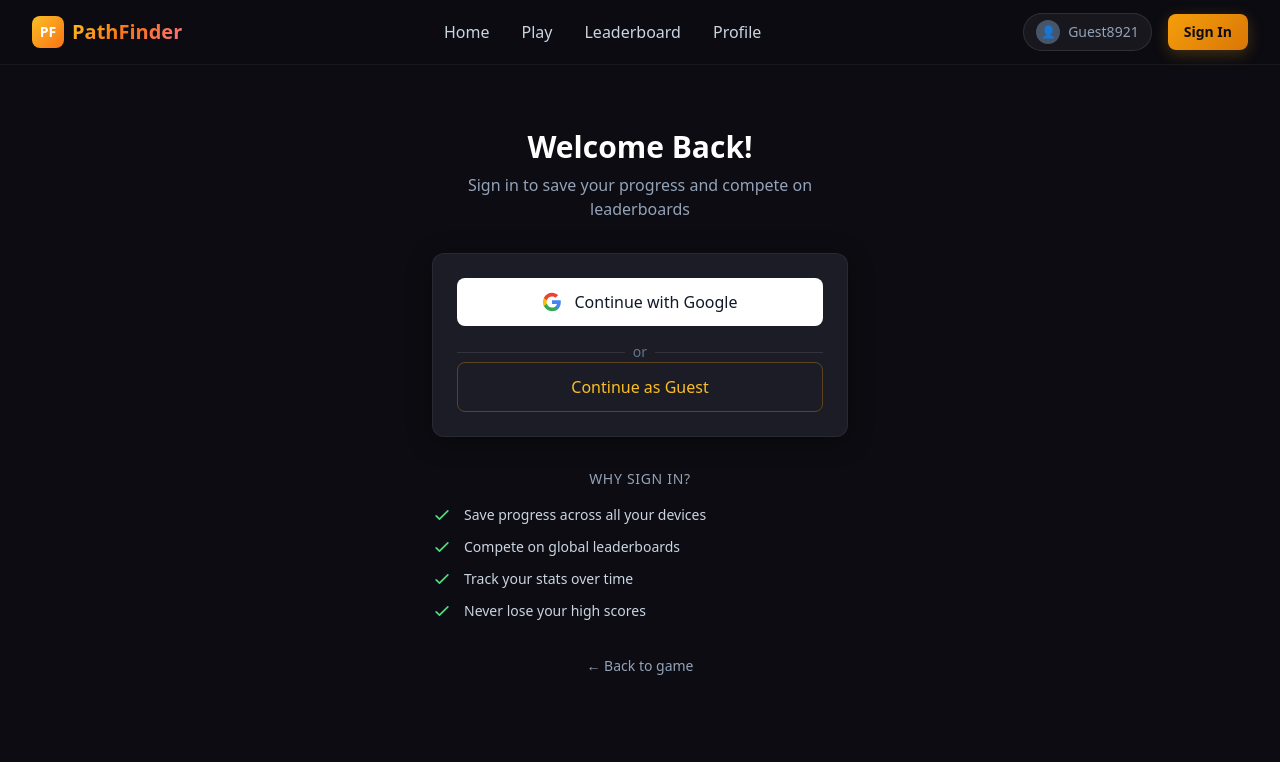
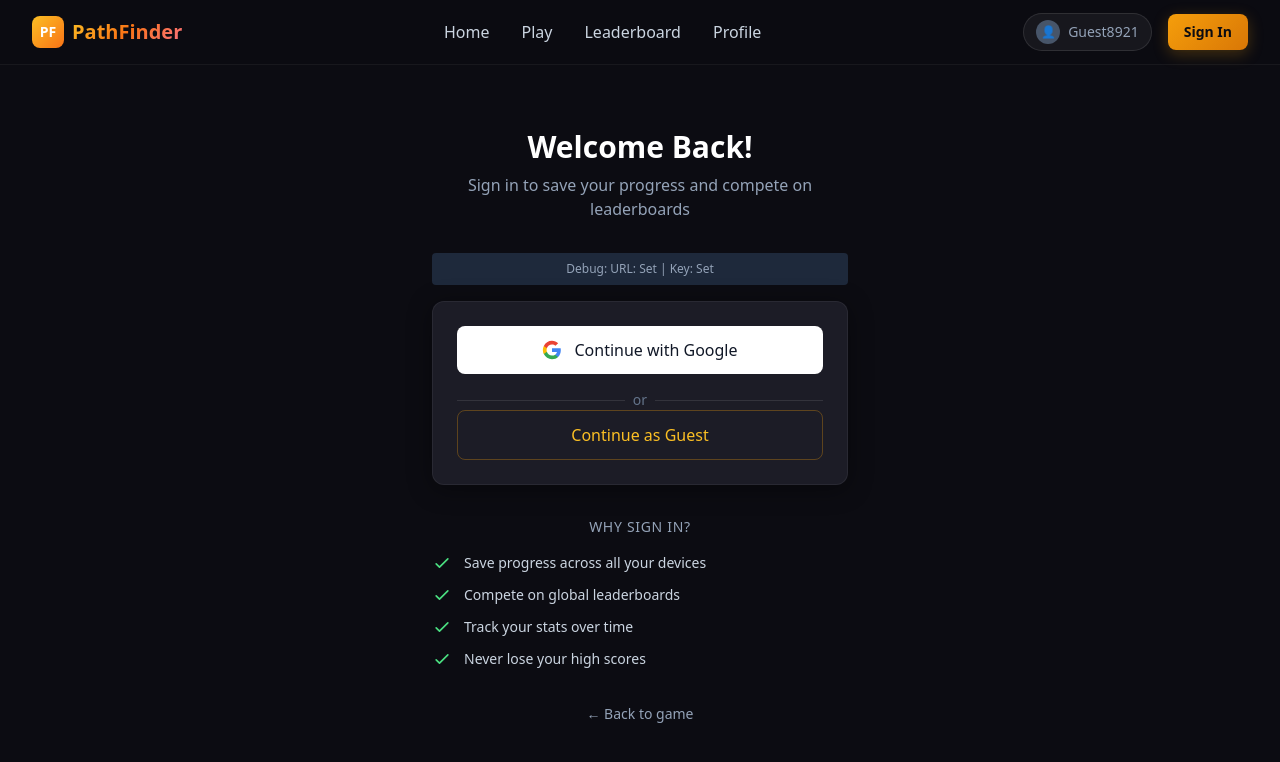
Before and after one commit to Raghav3k/PathFinder, a Next.js app: page /auth/signin in a window 1280 px wide. Shown: the top 762 px of the page. Built offline with nearby package versions, Linux system fonts and the light colour scheme; no server answers.

Commit message:
Add debug logging for OAuth

```diff
--- a/app/auth/signin/page.tsx
+++ b/app/auth/signin/page.tsx
@@ -6,13 +6,22 @@ import { useRouter } from 'next/navigation'
 import Navbar from '@/components/ui/Navbar'
 import { signInWithGoogle, getUser } from '@/lib/supabase'
 
-
 export default function SignInPage() {
   const router = useRouter()
   const [isLoading, setIsLoading] = useState(false)
   const [message, setMessage] = useState('')
+  const [debugInfo, setDebugInfo] = useState('')
 
   useEffect(() => {
+    // Debug: Check if env vars are available
+    const supabaseUrl = process.env.NEXT_PUBLIC_SUPABASE_URL
+    const hasKey = !!process.env.NEXT_PUBLIC_SUPABASE_ANON_KEY
+
+    console.log('Debug - Supabase URL:', supabaseUrl)
+    console.log('Debug - Has Anon Key:', hasKey)
+
+    setDebugInfo(`URL: ${supabaseUrl ? 'Set' : 'Missing'} | Key: ${hasKey ? 'Set' : 'Missing'}`)
+
     // Check if already signed in
     const checkUser = async () => {
       const user = await getUser()
@@ -24,13 +33,17 @@ export default function SignInPage() {
   }, [router])
 
   const handleGoogleSignIn = async () => {
+    console.log('Sign in button clicked')
     setIsLoading(true)
     setMessage('')
 
     try {
-      await signInWithGoogle()
+      console.log('Calling signInWithGoogle...')
+      const result = await signInWithGoogle()
+      console.log('Sign in result:', result)
       // Redirect happens via OAuth callback
-    } catch {
+    } catch (err) {
+      console.error('Sign in error:', err)
       setMessage('Failed to sign in. Please try again.')
       setIsLoading(false)
     }
@@ -44,6 +57,11 @@ export default function SignInPage() {
         <div className="text-center mb-8">
           <h1 className="text-3xl font-bold text-white mb-2">Welcome Back!</h1>
           <p className="text-slate-400">Sign in to save your progress and compete on leaderboards</p>
+        </div>
+
+        {/* Debug Info */}
+        <div className="mb-4 p-2 rounded bg-slate-800 text-xs text-slate-400 text-center">
+          Debug: {debugInfo}
         </div>
 
         {message && (
```
